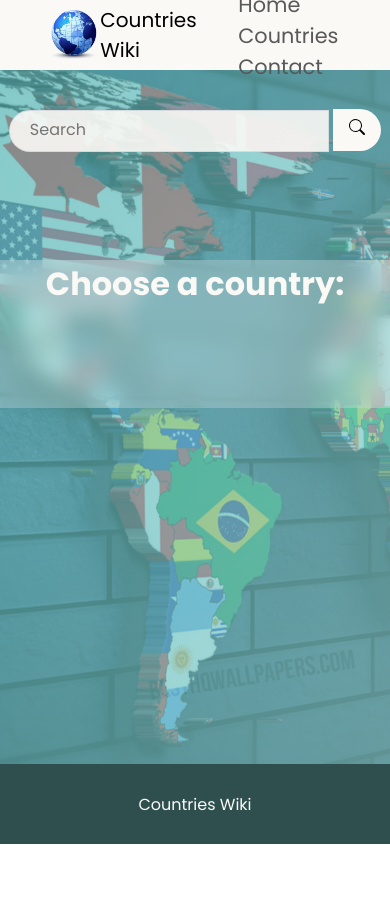
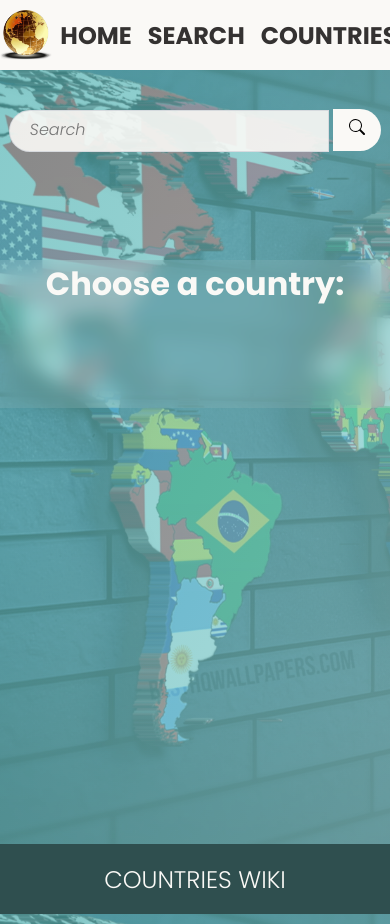
Before and after one commit to manu2ale/CountryWiki, a plain HTML site: page index.html in a window 390 px wide. Before the commit the page ends 844 px from the top, so only its background shows below. Drawn offline with Linux system fonts and the light colour scheme; no server answers.

Commit message:
Añadido parallax en card, esitlos varios y fixes en lista paises

```diff
--- a/index.html
+++ b/index.html
@@ -20,8 +20,8 @@
         </div>
         <div class="menu">
             <a href="#">Home</a>
+            <a href="#" id="searchLink">Search</a>
             <a href="#countries">Countries</a>
-            <a href="#">Contact</a>
         </div>
     </nav>
 
@@ -55,7 +55,7 @@
 
 
     <footer>
-        <p>Countries Wiki</p>
+        <a href="#">Countries Wiki</a>
     </footer>
 
     <script src="./main.js"></script>
--- a/main.js
+++ b/main.js
@@ -15,8 +15,23 @@ async function getCountries() {
 
 getCountries();
 
+
+const parallCard = document.getElementById('cardContainer');
+window.addEventListener('scroll', ()=> {
+    let value = window.scrollY;
+
+    parallCard.style.top = value * -0.5 + 'px';
+})
+
+
+const inputSearch = document.getElementById('countrySearch');
+const searchLink = document.getElementById('searchLink');
+searchLink.addEventListener('click', () => {
+    inputSearch.focus();
+});
+
+
 const form = document.querySelector("form");
-const inputSearch = document.getElementById('countrySearch');
 
 form.addEventListener('submit', (e) => {
     e.preventDefault();
@@ -47,7 +62,8 @@ function createCard(country) {
         capital = "-"
     } else {
         capital = country.capital;
-    }
+    };
+
 
     card.innerHTML =
         `
@@ -71,7 +87,7 @@ function createCard(country) {
 };
 
 function createItem(info) {
-    let html = `<button class="buttonPill" id=${info.name.common} >${info.flag} ${info.name.common}</button>`
+    let html = `<a href="#search" class="buttonPill" id=${info.ccn3}>${info.flag} ${info.name.common}</a>`
     return html
 }
 
@@ -90,8 +106,7 @@ function countriesList (data) {
 function showCountry (data) {
     const buttonCountry = document.querySelectorAll('.buttonPill');
     buttonCountry.forEach(element => element.addEventListener('click', () => {
-        // console.log(element.innerHTML)
-        let countryFind = data.find(item => element.innerHTML.includes(item.name.common));
+        let countryFind = data.find(item => element.id.includes(item.ccn3));
         createCard(countryFind);
 
     }));
--- a/style.css
+++ b/style.css
@@ -1,6 +1,7 @@
 @import url('https://fonts.googleapis.com/css2?family=Poppins:ital,wght@0,100;0,300;0,400;0,500;0,700;1,100;1,300;1,400;1,500;1,700&display=swap');
 :root {
     --off-white : rgb(250, 249, 246);
+    --off-black : #343231;
 }
 
 
@@ -26,7 +27,7 @@ body {
     background-attachment: fixed;
     background-position: center;
     background-size: cover;
-    padding-top: 80px;
+    margin-top: 80px;
 }
 
 nav {
@@ -40,15 +41,21 @@ nav {
     width: 100%;
     height: 70px;
     background-color: var(--off-white);
+    user-select: none;
 }
+
 
 .logo{
     display: flex;
     align-items: center;
     transition: filter 0.3s ease-in-out;
-    color: black;
+    color: var(--off-black);
     font-size: 20px;
     text-decoration: none;
+}
+
+.logo img {
+    filter: invert(100);
 }
 
 .logo:hover {
@@ -62,9 +69,11 @@ nav img {
 
 .menu a {
     text-decoration: none;
-    color: rgb(89, 89, 89);
+    color: var(--off-black);
     font-size: 1.3rem;
     margin: 0 2.6rem;
+    text-transform: uppercase;
+    font-weight: bold;
 }
 
 .menu a:hover{
@@ -93,6 +102,8 @@ nav img {
 
 #countrySearch::placeholder {
     font-size: 16px;
+    font-weight: 300;
+    font-style: italic;
 }
 
 button[type="submit"] {
@@ -146,6 +157,8 @@ button[type="submit"] {
     backdrop-filter: blur(15px);
     border-radius: 15px;
     padding: 15px;
+    word-wrap: break-word;
+    color: var(--off-black);
 }
 
 .data h1 {
@@ -156,11 +169,15 @@ button[type="submit"] {
     height: 240px;
 }
 
+
+/* Countries section */
+
 #countries {
     text-align: center;
     margin: 80px 0;
     backdrop-filter: blur(10px);
-    background-color: rgba(255, 255, 255, 0.25);
+    background-color: rgba(255, 255, 255, 0.1);
+    user-select: none;
 }
 
 #countries h1 {
@@ -180,6 +197,13 @@ button[type="submit"] {
     padding: 5px 8px;
     border-radius: 8px;
     border: none;
+    text-decoration: none;
+    color: black;
+    background-color: var(--off-white);
+}
+
+.buttonPill:hover {
+    background-color: lightgray;
 }
 
 :is(button[type="submit"], .buttonPill, #countrySearch):hover {
@@ -193,7 +217,39 @@ footer {
     align-items: center;
     position: sticky;
     top: 100vh;
-    height: 80px;
+    height: 70px;
     background-color:darkslategrey;
-    color: var(--off-white)
+    user-select: none;
+    color: var(--off-white);
 }
+
+footer a {
+    text-decoration: none;
+    color: var(--off-white);
+    font-size: 24px;
+    font-weight: 300;
+    text-transform: uppercase;
+}
+
+@media ( max-width: 768px ) {
+
+    .logo span {
+        display: none;
+    }
+    nav {
+        padding: 0;
+    }
+    .menu {
+        display: flex;
+        justify-content: center;
+    }
+
+    .menu a {
+        margin: 0 8px;
+        font-size: 24px;
+    }
+
+    .data h1 {
+        text-align: center;
+    }
+}
```
